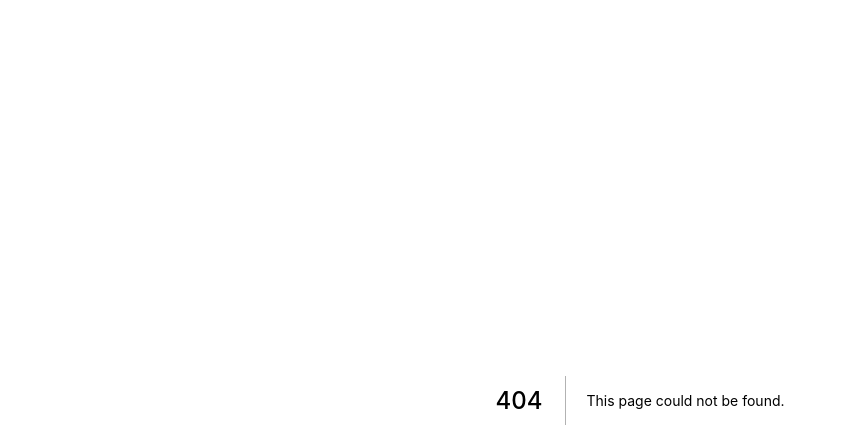
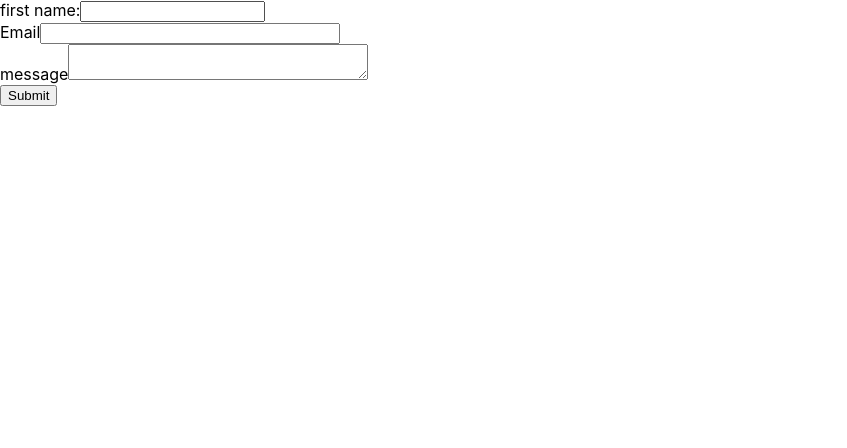
Before and after one commit to S3ak/Noroff-React-Introduction-NextJS, a Next.js app: page /contact in a window 1280 px wide. Before the commit this address had no page. Shown: the top 448 px of the page, without its empty margins (0-847 px from the left). Built offline with nearby package versions, Linux system fonts and the light colour scheme.

Commit message:
✨ feat(contact): create form

```diff
--- /dev/null
+++ b/pages/contact.js
@@ -0,0 +1,86 @@
+import { useState } from "react";
+
+export default function Contact() {
+  const [firstName, setFirstName] = useState("");
+  const [email, setEmail] = useState("");
+  const [message, setMessage] = useState("");
+
+  const handleOnChangeEvent = (event) => {
+    const name = event.target.name;
+    const value = event.target.value;
+
+    if (name === "firstName") {
+      setFirstName(value);
+    }
+    if (name === "email") {
+      setEmail(value);
+    }
+    if (name === "message") {
+      setMessage(value);
+    }
+  };
+
+  return (
+    <div>
+      <form
+        onSubmit={(event) => {
+          event.preventDefault();
+
+          console.log(`form submit event
+          ${firstName}
+          ${email}
+          ${message}`);
+
+          //   TODO: Post this data to some backend
+        }}
+      >
+        <label htmlFor="firstName">
+          first name:
+          <input
+            id="firstName"
+            type="text"
+            name="firstName"
+            value={firstName}
+            onChange={handleOnChangeEvent}
+          />
+        </label>
+        <br />
+
+        <label htmlFor="email">
+          Email
+          <input
+            type="email"
+            name="email"
+            style={{
+              width: "300px",
+            }}
+            value={email}
+            onChange={(event) => {
+              handleOnChangeEvent(event);
+            }}
+          />
+        </label>
+
+        <br />
+
+        <label htmlFor="message">
+          message
+          <textarea
+            type="message"
+            name="message"
+            style={{
+              width: "300px",
+            }}
+            value={message}
+            onChange={(event) => {
+              handleOnChangeEvent(event);
+            }}
+          />
+        </label>
+        <br />
+
+        <input type="submit" value="Submit" />
+      </form>
+    </div>
+  );
+}
```
